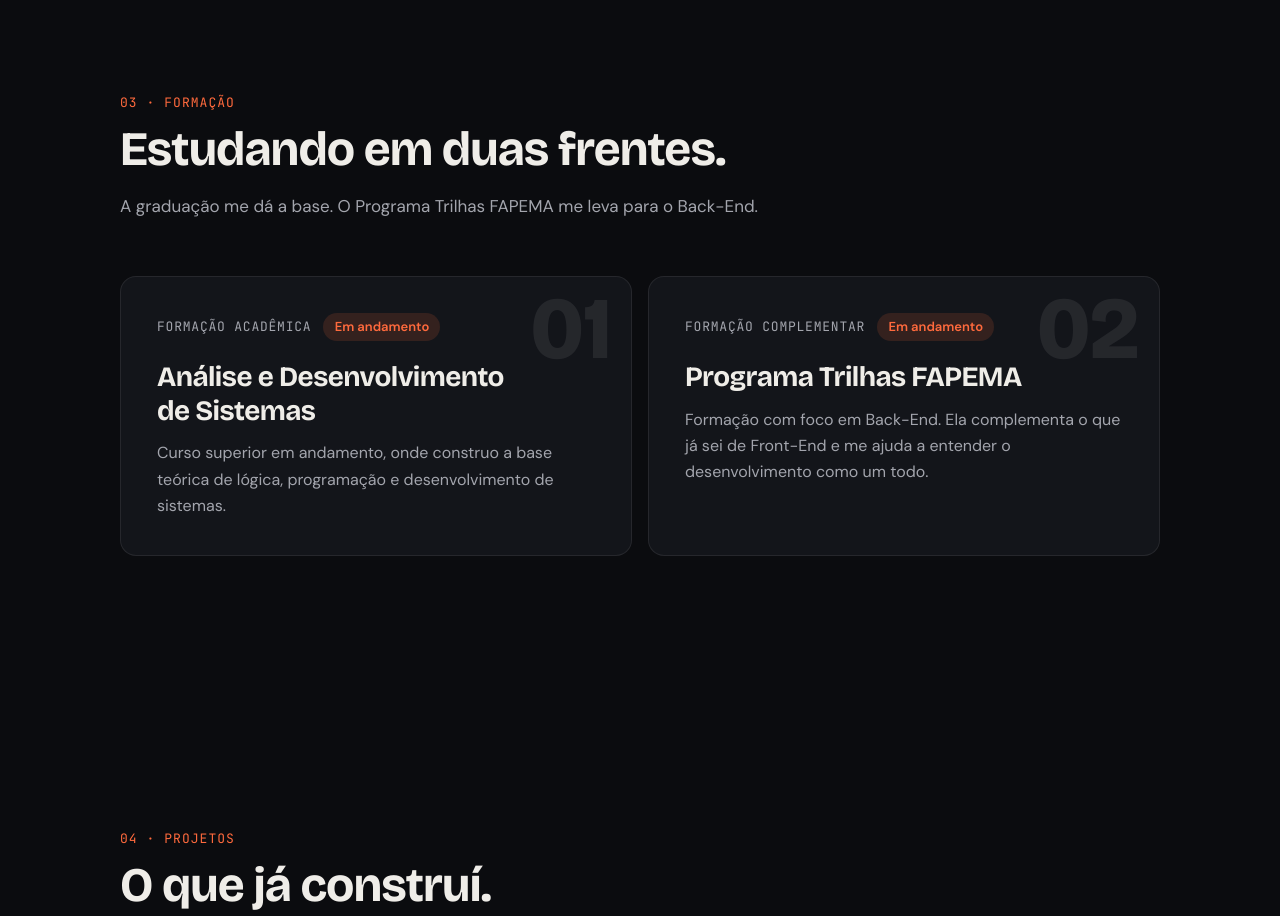
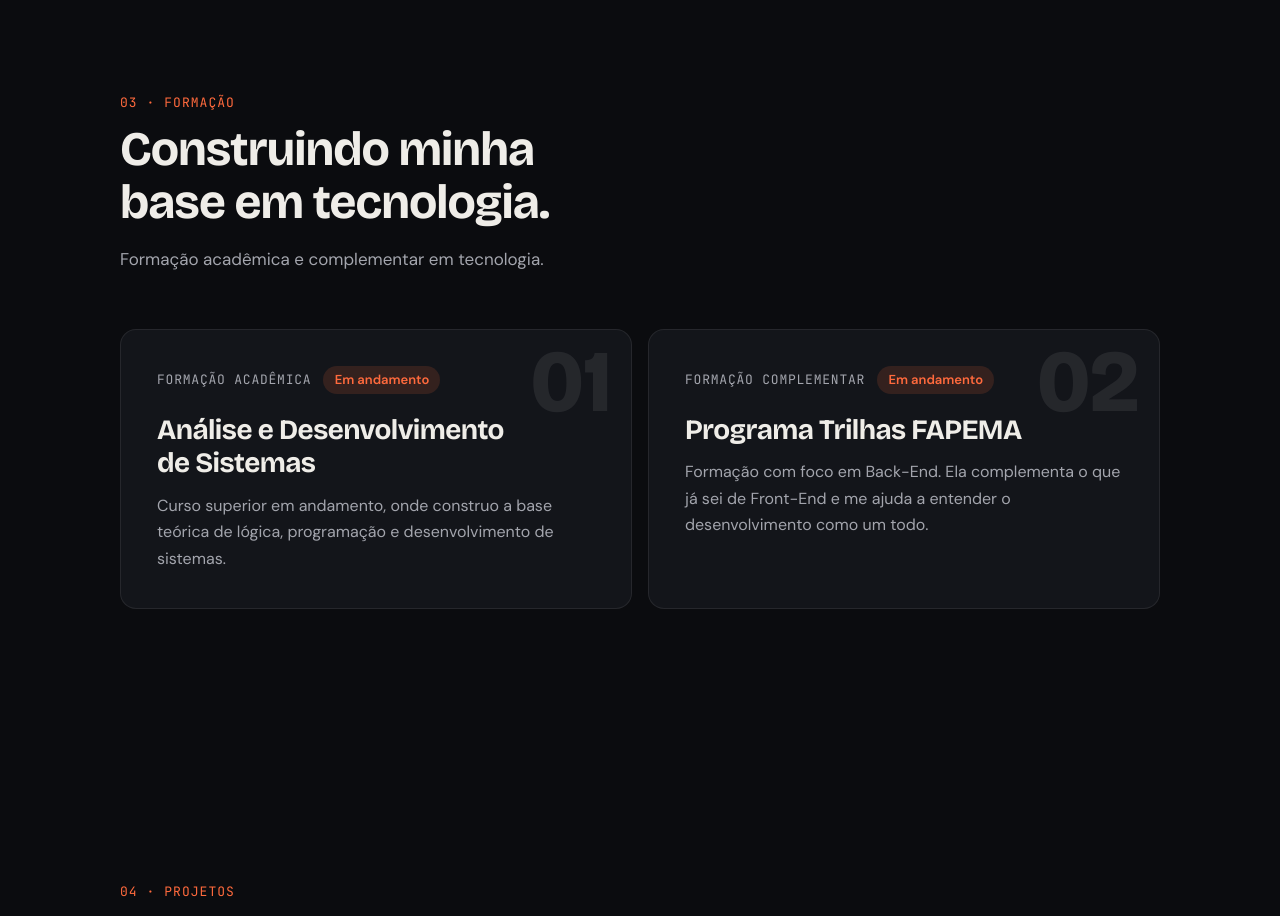
Before and after one commit to DevPedro2408/Portifolio-pedro, a React (Vite) app: page / in a window 1280 px wide. Shown: the part 2400-3316 px from the top of the page. Built offline with nearby package versions, Linux system fonts and the light colour scheme.

Commit message:
Atualização formação

```diff
--- a/src/components/sections/Education.jsx
+++ b/src/components/sections/Education.jsx
@@ -8,8 +8,8 @@ export default function Education() {
     <Section
       id="formacao"
       eyebrow="03 · Formação"
-      title="Estudando em duas frentes."
-      intro="A graduação me dá a base. O Programa Trilhas FAPEMA me leva para o Back-End."
+      title="Construindo minha base em tecnologia."
+      intro="Formação acadêmica e complementar em tecnologia."
     >
       <ol className="education">
         {education.map((item, index) => (
```
